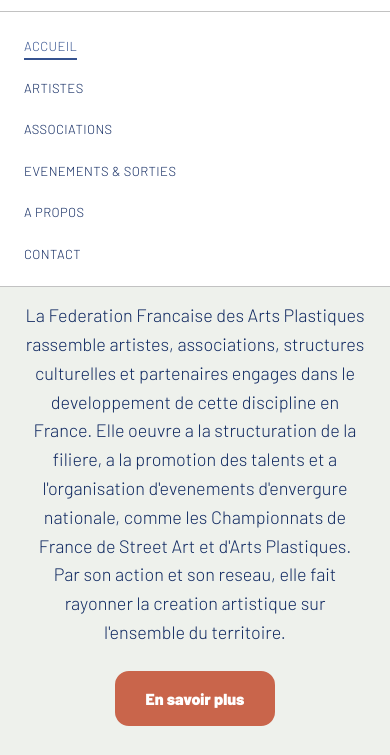
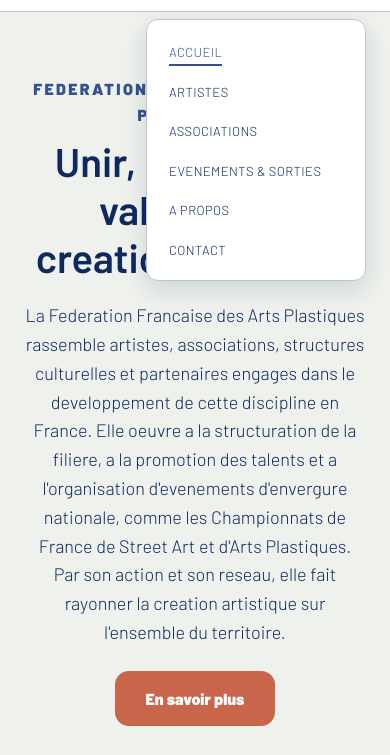
Before and after one commit to Maygae/ffap-site, a plain HTML site: page ffap-frontend/index.html in a window 390 px wide. Both pictures are taken after a click on the button "Ouvrir le menu". Shown: the part 89-844 px from the top of the page. Drawn offline with Linux system fonts and the light colour scheme; no server answers.

Commit message:
Menu mobile : petite carte ancree a droite sous le bouton menu (coins arrondis, ombre) au lieu d'un panneau plein largeur

```diff
--- a/ffap-frontend/css/style.css
+++ b/ffap-frontend/css/style.css
@@ -665,15 +665,17 @@ a.card:hover { box-shadow: 0 4px 12px rgba(0,0,0,0.1); }
   .nav-links {
     display: none;
     position: absolute;
-    top: 100%;
-    left: 0;
-    right: 0;
+    top: calc(100% + 8px);
+    right: 24px;
+    left: auto;
+    min-width: 220px;
     flex-direction: column;
-    gap: 16px;
+    gap: 14px;
     background: var(--blanc);
-    border-top: 1px solid var(--gris-clair);
-    border-bottom: 1px solid var(--gris-clair);
-    padding: 20px 24px;
+    border: 1px solid var(--gris-clair);
+    border-radius: 12px;
+    box-shadow: 0 8px 24px rgba(15, 40, 96, 0.14);
+    padding: 18px 22px;
   }
   .nav-links.nav-links-open { display: flex; }
   .nav-toggle { display: flex; }
```
